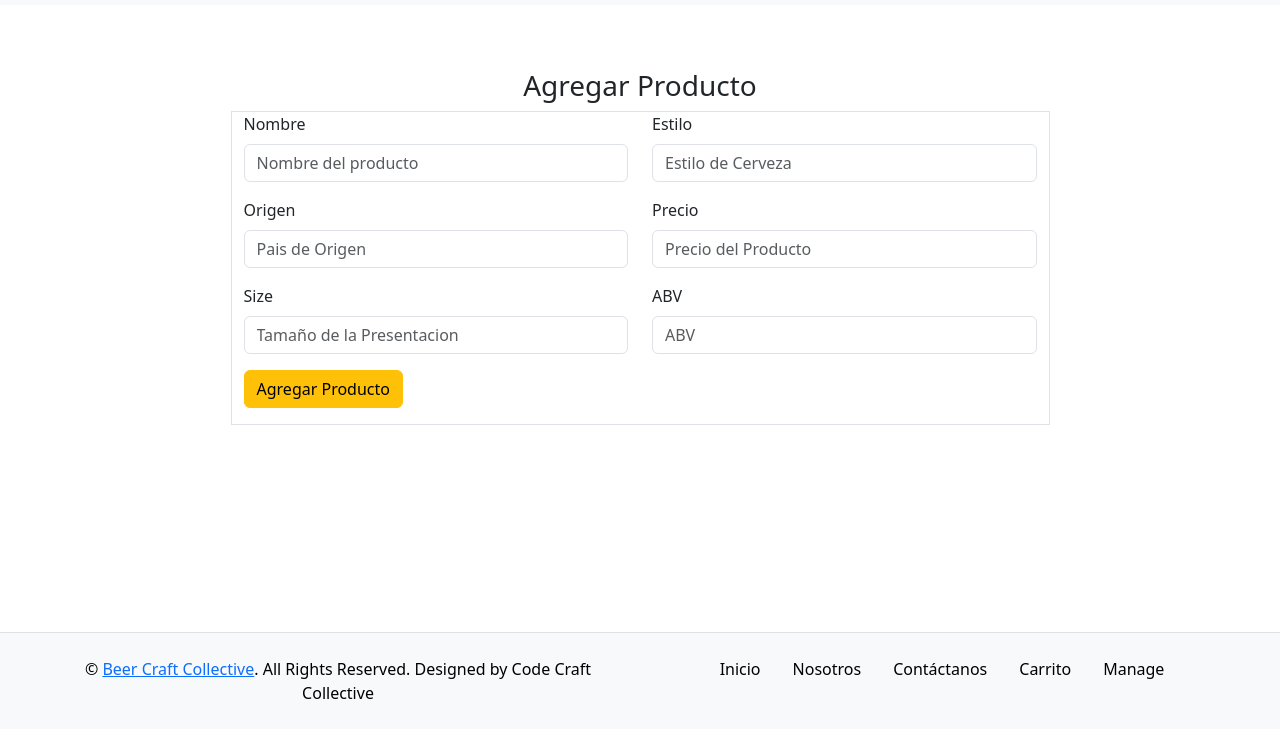
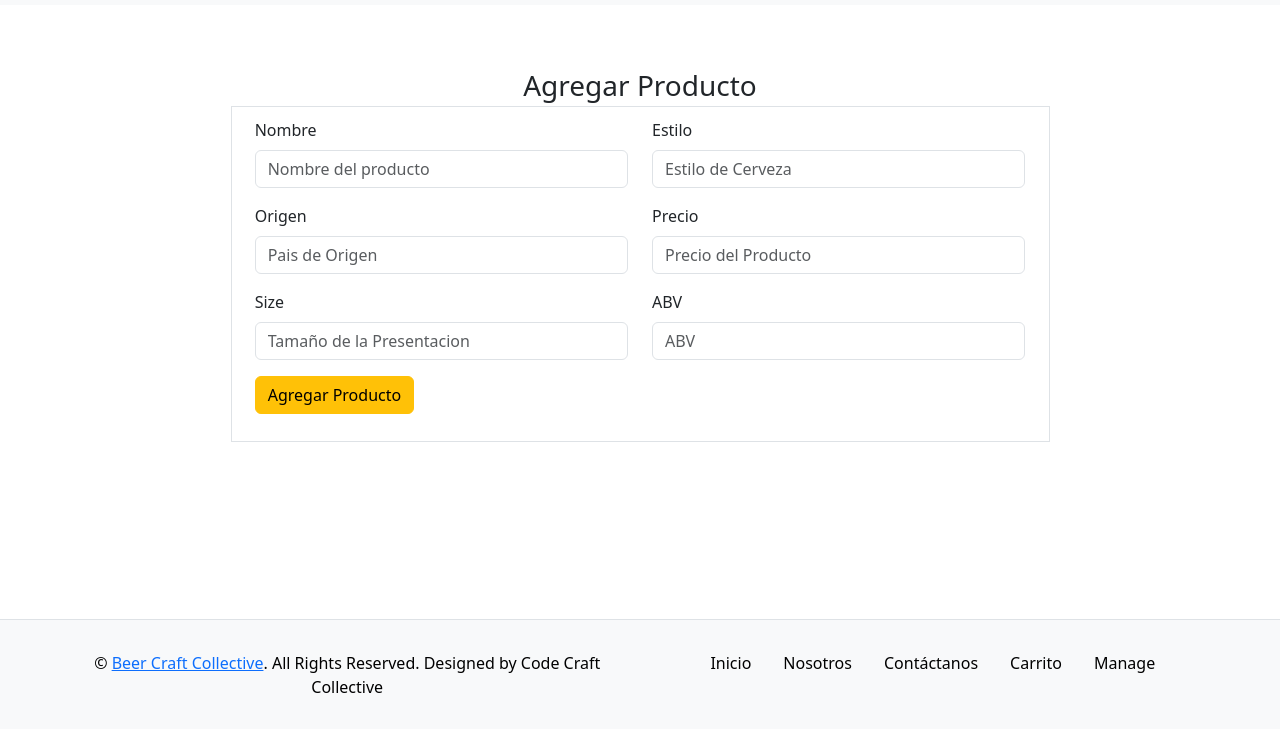
Before and after one commit to izetter/beercraftcollective, a website with bundled scripts: page pages/products/products.html in a window 1280 px wide. Shown: the part 71-800 px from the top of the page. Built offline with nearby package versions, Linux system fonts and the light colour scheme.

Commit message:
Changed the size of the beer cards in relation to the form in product pages

```diff
--- a/pages/products/products.css
+++ b/pages/products/products.css
@@ -2,8 +2,14 @@
 	max-width: 8rem;
 	padding-bottom: 1.5rem;
 	padding-top: 1.3rem;
+
 }
 
 .card ul.list-group {
 	border-top: none;
 }
+
+.row {
+	margin: -.3rem;
+	padding: .7rem;
+}
```
